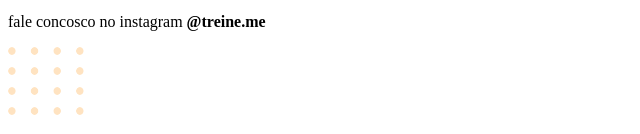
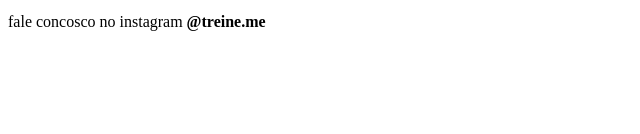
Before and after one commit to diegocoelgolins/explorer-stage-02.1, a plain HTML site: page index.html in a window 1280 px wide. Shown: the part 666-800 px from the top of the page, without its empty margins (0-640 px from the left). Drawn offline with Linux system fonts and the light colour scheme.

Commit message:
explorer-stage-02.1

```diff
--- a/index.html
+++ b/index.html
@@ -35,7 +35,7 @@
     </footer>
   </div>
 
-  <img src="./imgs/balls.svg" alt="Bolinhas no canto inferior direito">
+
 
 </body>
 </html>
```
